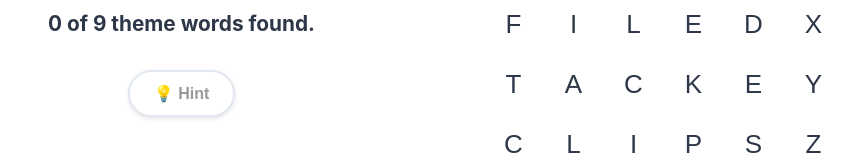
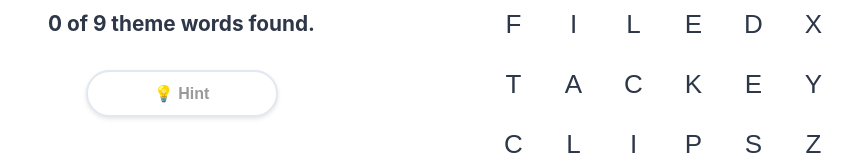
Before and after one commit to slmingol/catstrands, a React (Vite) app: page / in a window 1280 px wide. Shown: the part 435-602 px from the top of the page, without its empty margins (223-1080 px from the left). Built offline with nearby package versions, Linux system fonts and the light colour scheme.

Commit message:
Make hint button 2 inches wide (192px min-width, increased padding)

```diff
--- a/src/components/StrandsGame.css
+++ b/src/components/StrandsGame.css
@@ -349,13 +349,14 @@
   background: white;
   color: #999;
   border: 2px solid #e2e8f0;
-  padding: 12px 24px;
+  padding: 12px 60px;
   border-radius: 24px;
   font-size: 1rem;
   font-weight: 600;
   cursor: pointer;
   transition: all 0.2s;
   box-shadow: 0 2px 4px rgba(0, 0, 0, 0.1);
+  min-width: 192px;
 }
 
 .hint-button:hover:not(:disabled) {
```
